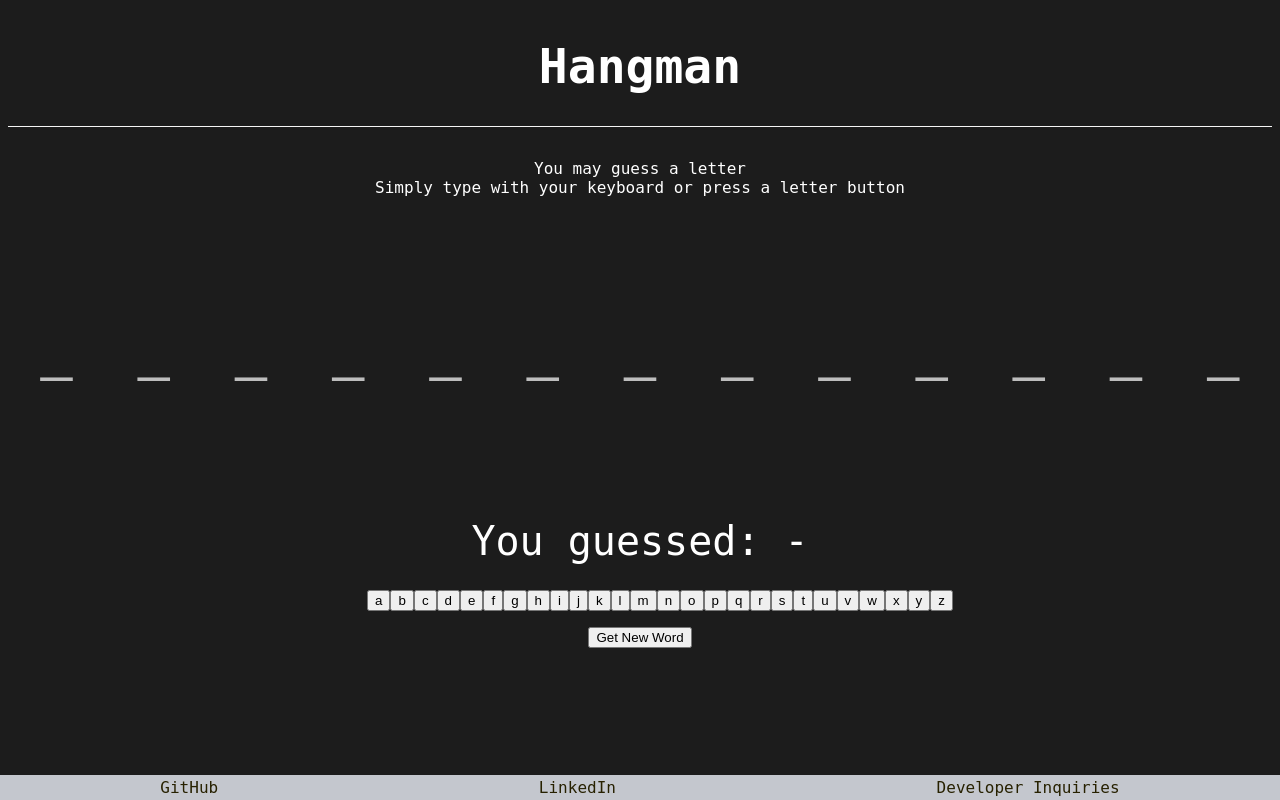
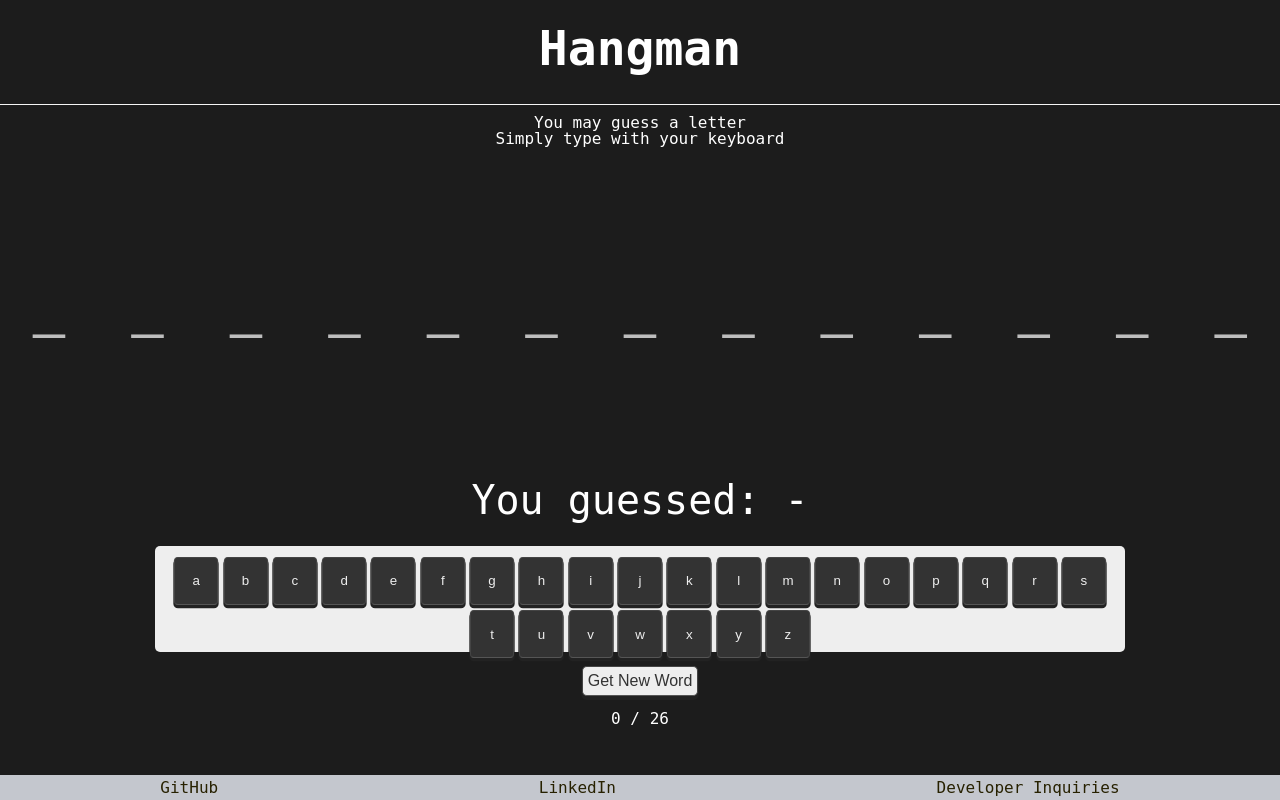
Before and after one commit to corsonknowles/Hangmangame.co, a website built with webpack: page index.html in a window 1280 px wide. Built offline with nearby package versions, Linux system fonts and the light colour scheme.

Commit message:
Add keyboard

```diff
--- a/application.css
+++ b/application.css
@@ -1,3 +1,97 @@
+html, body, div, span, object, iframe,
+h1, h2, h3, h4, h5, h6, p, blockquote, pre,
+abbr, address, cite, code,
+del, dfn, em, img, ins, kbd, q, samp,
+small, strong, sub, sup, var,
+b, i,
+dl, dt, dd, ol, ul, li,
+fieldset, form, label, legend,
+table, caption, tbody, tfoot, thead, tr, th, td,
+article, aside, canvas, details, figcaption, figure,
+footer, header, hgroup, menu, nav, section, summary,
+time, mark, audio, video {
+    margin:0;
+    padding:0;
+    border:0;
+    outline:0;
+    font-size:100%;
+    vertical-align:baseline;
+    background:transparent;
+}
+
+body {
+    line-height:1;
+}
+
+article,aside,details,figcaption,figure,
+footer,header,hgroup,menu,nav,section {
+    display:block;
+}
+
+nav ul {
+    list-style:none;
+}
+
+blockquote, q {
+    quotes:none;
+}
+
+blockquote:before, blockquote:after,
+q:before, q:after {
+    content:'';
+    content:none;
+}
+
+a {
+    margin:0;
+    padding:0;
+    font-size:100%;
+    vertical-align:baseline;
+    background:transparent;
+}
+
+
+ins {
+    background-color:#ff9;
+    color:#000;
+    text-decoration:none;
+}
+
+mark {
+    background-color:#ff9;
+    color:#000;
+    font-style:italic;
+    font-weight:bold;
+}
+
+del {
+    text-decoration: line-through;
+}
+
+abbr[title], dfn[title] {
+    border-bottom:1px dotted;
+    cursor:help;
+}
+
+table {
+    border-collapse:collapse;
+    border-spacing:0;
+}
+
+hr {
+    display:block;
+    height:1px;
+    border:0;
+    border-top:1px solid #cccccc;
+    margin:1em 0;
+    padding:0;
+}
+
+input, select {
+    vertical-align:middle;
+}
+
+
 body {
 	/*background-image: linear-gradient(-90deg, #000000, #FFFFFF);*/
 	/*background: linear-gradient(to right, rgba(255,0,0,0), rgba(255, 255, 255, 0.7));*/
@@ -74,7 +168,11 @@ footer {
 }
 
 .guessed {
-	background: blue;
+	background: #2a2a2a;
+	color: #aaa;
+	position: relative;
+	top: 0.2em;
+	box-shadow: 0 0 0 0.05em black;
 
 }
 
@@ -176,4 +274,98 @@ footer {
 .demo {
 	text-align: center;
 	height: 12vmin;
+	padding: 5px;
+	margin: 5px;
 }
+
+.score {
+	margin: 5px;
+	padding: 5px;
+}
+
+.reset-button {
+	color: #333;
+	text-align: center;
+	background: #eee;
+	border-radius: 0.3em;
+	margin: 0.3em;
+	padding: 0.3em;
+	font-size: 1em;
+	width: 3.3em;
+	box-sizing: border-box;
+	cursor: pointer;
+	-webkit-user-select: none;
+	border: 1px solid #444;
+	box-shadow: 0 0.2em 0 0.05em #222;
+	border-bottom-color: #555;
+	width: auto;
+
+}
+
+.button-flex {
+	text-align: center;
+	margin: 5px;
+}
+
+.button-section {
+	background: #eee;
+	border-radius: 5px;
+	padding: 5px;
+	width: 75%;
+	min-height: 7%;
+	padding-bottom: 10px;
+	margin: 10px;
+}
+
+.button-section::after {
+    content: "";
+    display: table;
+    clear: both;
+}
+
+.flex-section {
+	display: flex;
+	text-align: center;
+	align-items: center;
+	align-self: center;
+	justify-content: center;
+	flex-direction: column;
+	flex-wrap: nowrap;
+
+}
+
+
+.keyboard__row {
+    display: inline-block;
+		text-align: center;
+    height: 3em;
+    margin: 0.2em;
+}
+
+.keyboard__row > * {
+    /*position: relative;*/
+    background: #333;
+    text-align: center;
+    color: #eee;
+    /*float: left;*/
+    border-radius: 0.3em;
+    margin: 0.2em;
+    padding: 0.2em;
+    width: 3.3em;
+    height: 100%;
+    box-sizing: border-box;
+    cursor: pointer;
+    -webkit-user-select: none;
+    border: 1px solid #444;
+    box-shadow: 0 0.2em 0 0.05em #222;
+    border-bottom-color: #555;
+
+}
+
+.key__letter:active {
+    background: #2a2a2a;
+    color: #aaa;
+    position: relative;
+    top: 0.2em;
+    box-shadow: 0 0 0 0.05em black;
+}
--- a/hangman.js
+++ b/hangman.js
@@ -63,7 +63,7 @@ document.addEventListener('DOMContentLoaded', () => {
   }
 
   // writing to the page
-  document.getElementById("demo").innerHTML = "You may guess a letter <br /> Simply type with your keyboard or press a letter button"
+  document.getElementById("demo").innerHTML = "You may guess a letter <br /> Simply type with your keyboard"
 
   // list of keyboard codes for letters
   let letters = {
@@ -95,7 +95,7 @@ document.addEventListener('DOMContentLoaded', () => {
     90 : "z"
   }
 
-  // filter method so array of guesses does not retain repeat guesses
+  // make a filter method so array of guesses does not retain repeat guesses
   const uniquify = (array) => {
     let result = array.filter(function() {
       let seen = {};
@@ -115,7 +115,9 @@ document.addEventListener('DOMContentLoaded', () => {
     let buttonGuess;
     if (event.target.id) {
       buttonGuess = event.target.id;
-      guessArray.push(buttonGuess);
+      if (!guessArray.includes(buttonGuess)) {
+        guessArray.push(buttonGuess);
+      }
     }
 
     if (buttonGuess && !found) {
@@ -129,6 +131,7 @@ document.addEventListener('DOMContentLoaded', () => {
   let buttonMaker = function () {
     let makeButtons = document.getElementById('buttons');
     let eachLetter = document.createElement('ul');
+    eachLetter.classList.add("keyboard__row")
 
     for (let i = 0; i < alphabet.length; i++) {
       let list = document.createElement('button');
@@ -136,6 +139,7 @@ document.addEventListener('DOMContentLoaded', () => {
       list.innerHTML = alphabet[i];
       list.name = "button-letters";
       list.addEventListener("click", handleClick, false);
+      list.classList.add("key--letter")
       makeButtons.appendChild(eachLetter);
       eachLetter.appendChild(list);
     }
@@ -148,13 +152,14 @@ document.addEventListener('DOMContentLoaded', () => {
   let guessArray = [];
   let answerArray = [];
   let guessDisplay = document.querySelector('.guess-display');
-
+  let score = document.querySelector('.score');
   // handle each letter, whether it is a click or a press
   let handleLetter = function (newestGuess) {
 
     guessDisplay.innerHTML = `You guessed: ${newestGuess || "-"}`;
+    score.innerHTML = `${guessArray.length}/26`;
 
-    //store the answers
+    // store correct answers
     if (!answerArray.includes(newestGuess)) {
       for (let i = 0; i < word.length; i++) {
         if (word[i] === newestGuess) {
@@ -162,9 +167,6 @@ document.addEventListener('DOMContentLoaded', () => {
         }
       }
     }
-    console.log(answerArray);
-    console.log(answerArray.length);
-    console.log(word.length);
 
     document.getElementsByName(newestGuess).forEach ( (element) => {
       element.classList.add("flipped");
@@ -176,14 +178,12 @@ document.addEventListener('DOMContentLoaded', () => {
       highlightButton.classList.add("guessed")
     };
 
+    // logic gate to record the end of the game
     if (word.length === answerArray.length) {
-      console.log(word);
-      console.log(answerArray);
       found = true;
     }
 
   }
-
 
   // listener for keyboard inputs
   body.onkeydown = (event) => {
@@ -194,7 +194,9 @@ document.addEventListener('DOMContentLoaded', () => {
     let newestGuess;
     if (letters[event.keyCode]) {
       newestGuess = letters[event.keyCode];
-      guessArray.push(newestGuess);
+      if (!guessArray.includes(newestGuess)) {
+        guessArray.push(newestGuess);
+      }
     }
     if (!found) {
       handleLetter(newestGuess);
@@ -218,6 +220,7 @@ document.addEventListener('DOMContentLoaded', () => {
     resetZone.innerHTML = "";
     guessDisplay.innerHTML = "You guessed: -"
     found = false;
+    answerArray = [];
     hangman();
     }
   }
--- a/index.html
+++ b/index.html
@@ -24,7 +24,7 @@
           reader.readAsText(input.files[0]);
         };
       </script>
-      <h1>Hangman</h1>
+      <h1><a href="http://hangmangame.co">Hangman</a></h1>
       <section hidden id="demo" class="demo"> </section>
 
       <div hidden class="developer-display">dev display</div>
@@ -32,14 +32,17 @@
       <main>
         <section class="guess"></section>
 
-        <section class="guess-display">You guessed: -</section>
-        <section><div id="buttons"></div></section>
+        <div class="flex-section">
+          <section class="guess-display">You guessed: -</section>
+          <section class="button-section"><div id="buttons"></div> </section>
 
-        <section hidden id="guess-array" class="guesses"> </section>
+          <section hidden id="guess-array" class="guesses"> </section>
 
-        <section hidden id="mobile-prompt" class="mobile-prompt"><input hidden id="hidden-input" type="text" name="" value=""> </input> </section>
-        <section> <button type="button" name="reset-button" class="reset-button" id="reset-button" >Get New Word</button> </section>
-        <section> <button hidden type="button" name="button" class="full-screen-button" >Go Full Screen</button> </section>
+          <section hidden id="mobile-prompt" class="mobile-prompt"><input hidden id="hidden-input" type="text" name="" value=""> </input> </section>
+          <section> <button type="button" name="reset-button" class="reset-button" id="reset-button" >Get New Word</button> </section>
+          <section> <button hidden type="button" name="button" class="full-screen-button" >Go Full Screen</button> </section>
+          <section class="score">0 / 26</section>
+        </div>
       </main>
     </div>
     <footer>
```
Also changed, not shown: bundle.js, 1 other file.
